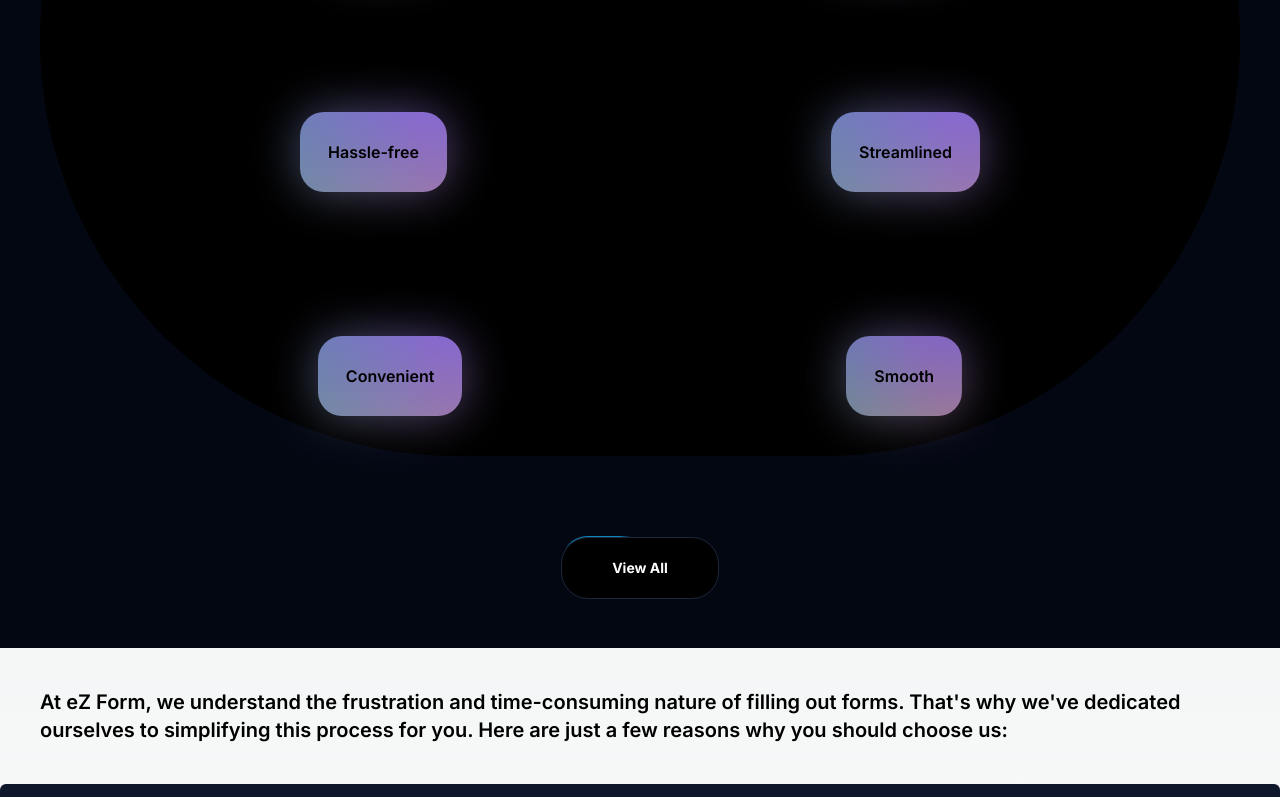
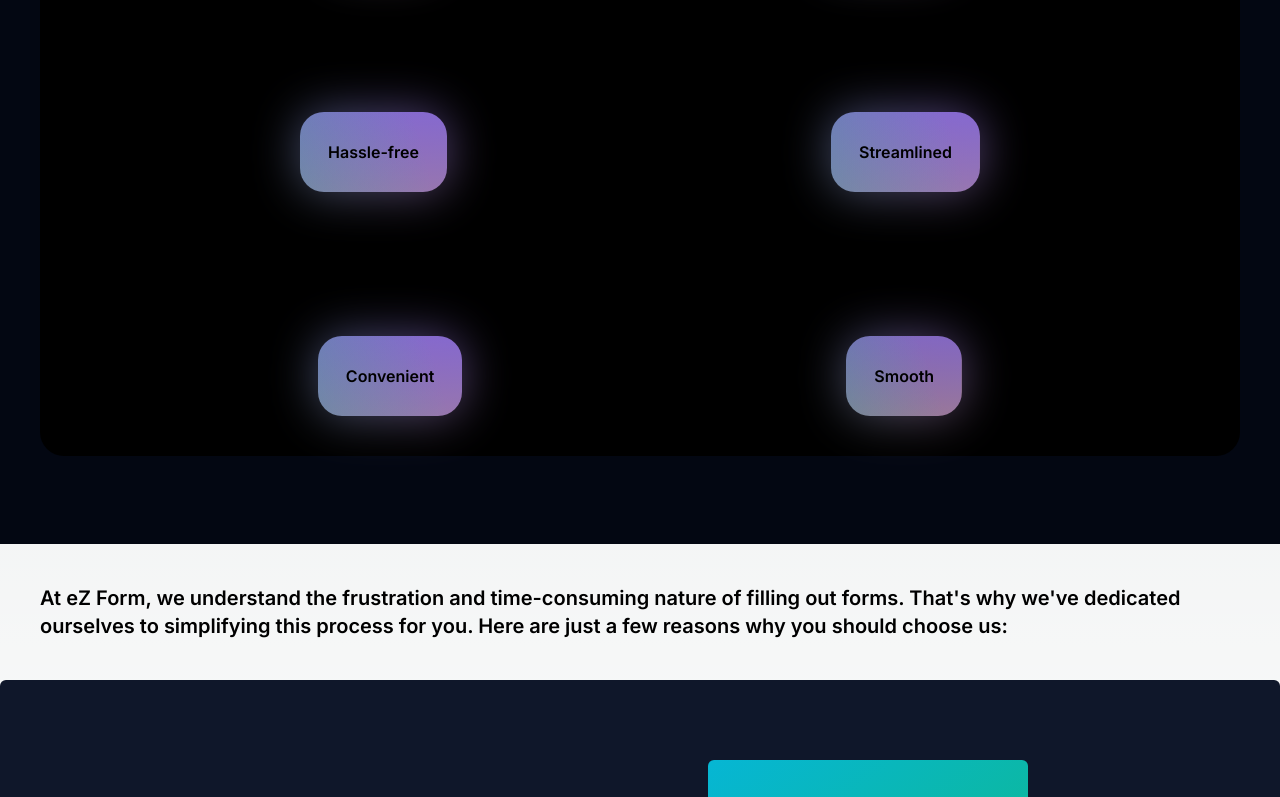
Before and after one commit to 26-PM/eZForm, a Next.js app: page / in a window 1280 px wide. Shown: the part 1152-1949 px from the top of the page. Built offline with nearby package versions, Linux system fonts and the light colour scheme.

Commit message:
comment view all button

```diff
--- a/src/components/Featured.tsx
+++ b/src/components/Featured.tsx
@@ -13,7 +13,7 @@ function Featured() {
           <p></p>
         </div>
       </div>
-      <div className='m-10 flex text-center justify-center gap-x-96 gap-y-36 flex-wrap font-semibold bg-black p-10 rounded-full'>
+      <div className='m-10 flex text-center justify-center gap-x-96 gap-y-36 flex-wrap font-semibold bg-black p-10 rounded-3xl'>
         <BackgroundGradient><div className="flex justify-center p-6">Easy</div></BackgroundGradient>
         <BackgroundGradient><div className="flex justify-center p-6">User-friendly</div></BackgroundGradient>
         <BackgroundGradient><div className="flex justify-center p-6">Simple</div></BackgroundGradient>
@@ -23,7 +23,7 @@ function Featured() {
         <BackgroundGradient><div className="flex justify-center p-6">Convenient</div></BackgroundGradient>
         <BackgroundGradient><div className="flex justify-center p-6">Smooth</div></BackgroundGradient>
       </div>
-      <div className='mt-20 text-center'>
+      {/* <div className='mt-20 text-center'>
         <Link href={"/"}>
           <Button
             borderRadius="1.75rem"
@@ -32,7 +32,7 @@ function Featured() {
             View All
           </Button>
         </Link>
-      </div>
+      </div> */}
     </div>
   )
 }
```
